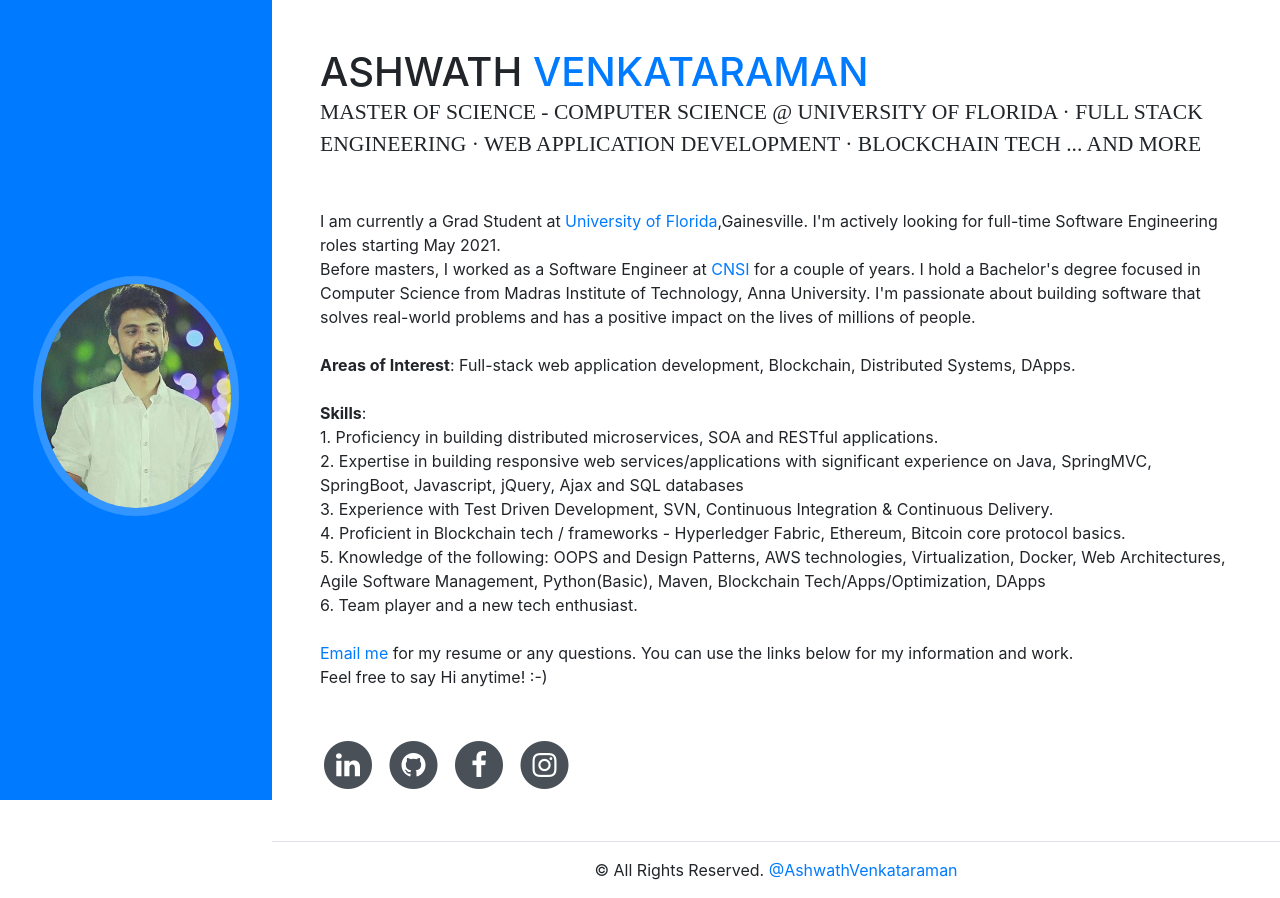
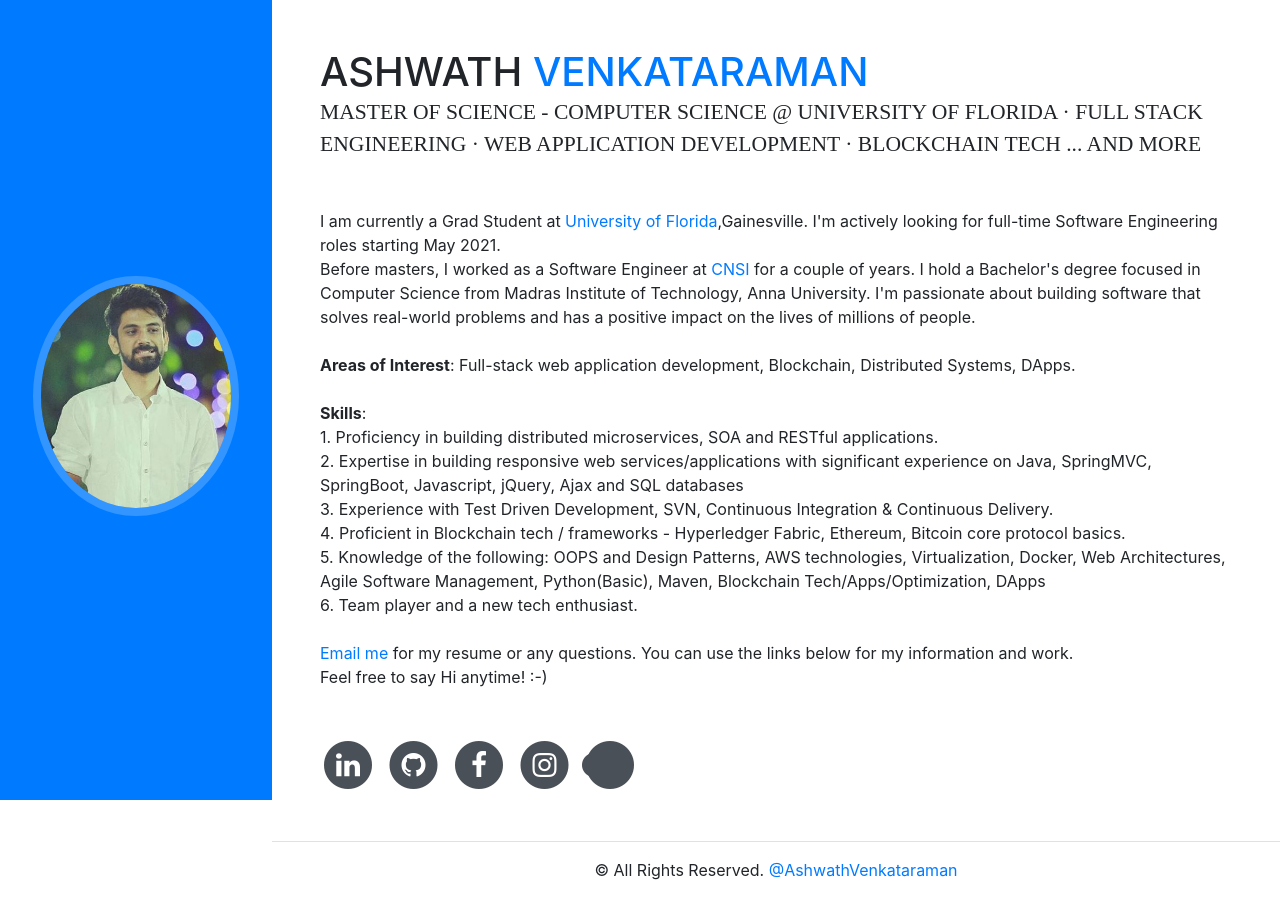
Before and after one commit to ashwath129/ashwath129.github.io, a website with bundled scripts: page index.html in a window 1280 px wide. Built offline with nearby package versions, Linux system fonts and the light colour scheme; a web font is replaced by a local one.

Commit message:
Update index.html

```diff
--- a/index.html
+++ b/index.html
@@ -112,6 +112,14 @@ Before masters, I worked as a Software Engineer at <a href="https://www.cns-inc.
                   </span>
                 </a>
               </li>
+		              <li class="list-inline-item">
+                <a href="https://ashwath129.github.io/portfolio/" target="_blank">
+                  <span class="fa-stack fa-lg">
+                    <i class="fa fa-circle fa-stack-2x"></i>
+                    <i class="fa fa-info-circle" aria-hidden="true"></i>
+                  </span>
+                </a>
+              </li>
 
 
           </ul>
```
